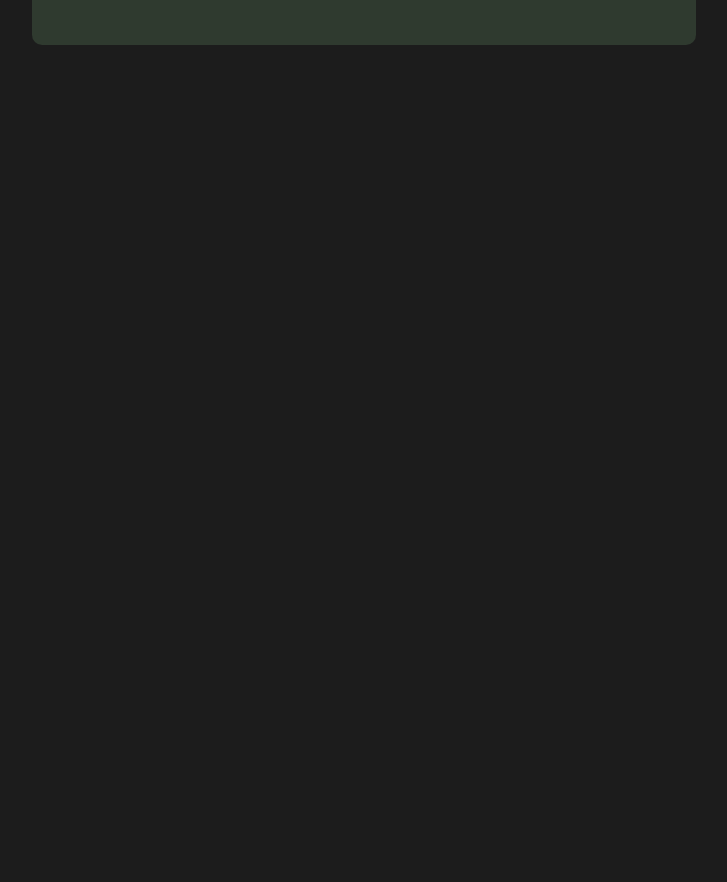
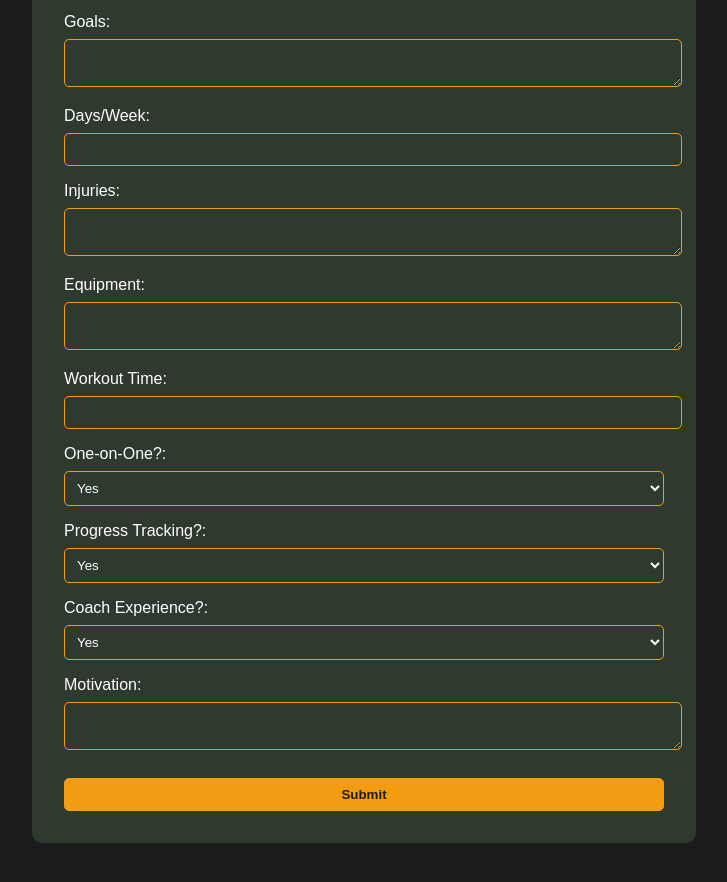
Before and after one commit to tivakudze/MYwebsite, a plain HTML site: page training.html in a window 1280 px wide. Shown: the part 436-1318 px from the top of the page, without its empty margins (276-1003 px from the left). Before the commit the page ends 800 px from the top, so only its background shows below. Drawn offline with Linux system fonts and the light colour scheme.

Commit message:
Add files via upload

```diff
--- a/training.html
+++ b/training.html
@@ -86,4 +86,22 @@
     <label>Training Style:
       <select name="style">
         <option>Strength</option>
-        <opt
+        <option>Cardio</option>
+        <option>HIIT</option>
+        <option>Flexibility</option>
+        <option>Mixed</option>
+      </select>
+    </label>
+    <label>Goals: <textarea name="goals"></textarea></label>
+    <label>Days/Week: <input type="number" name="days" min="1" max="7"></label>
+    <label>Injuries: <textarea name="injuries"></textarea></label>
+    <label>Equipment: <textarea name="equipment"></textarea></label>
+    <label>Workout Time: <input type="text" name="workout_time"></label>
+    <label>One-on-One?: <select name="one_on_one"><option>Yes</option><option>No</option></select></label>
+    <label>Progress Tracking?: <select name="tracking"><option>Yes</option><option>No</option></select></label>
+    <label>Coach Experience?: <select name="coach_experience"><option>Yes</option><option>No</option></select></label>
+    <label>Motivation: <textarea name="motivation"></textarea></label>
+    <button type="submit">Submit</button>
+  </form>
+</body>
+</html>
```
